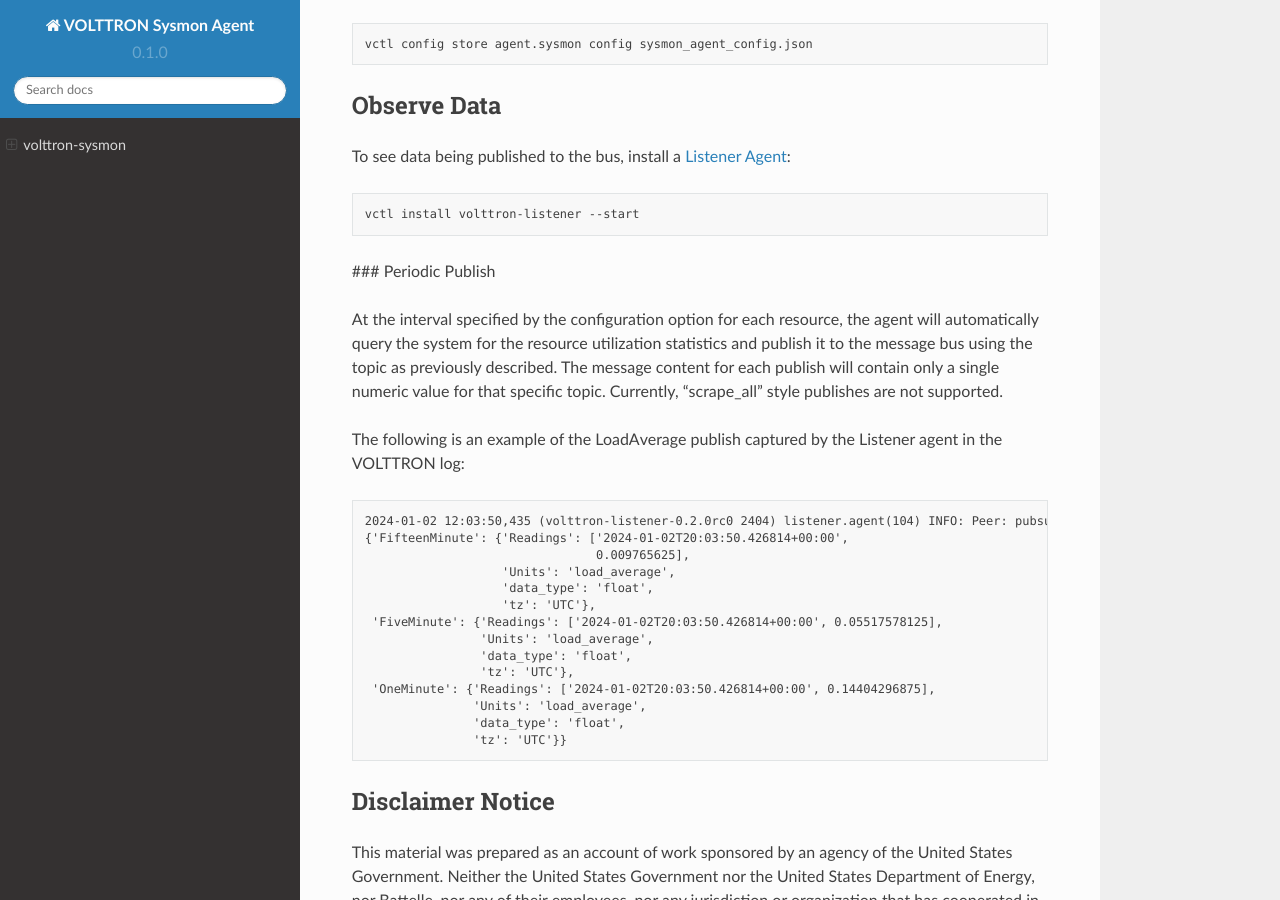
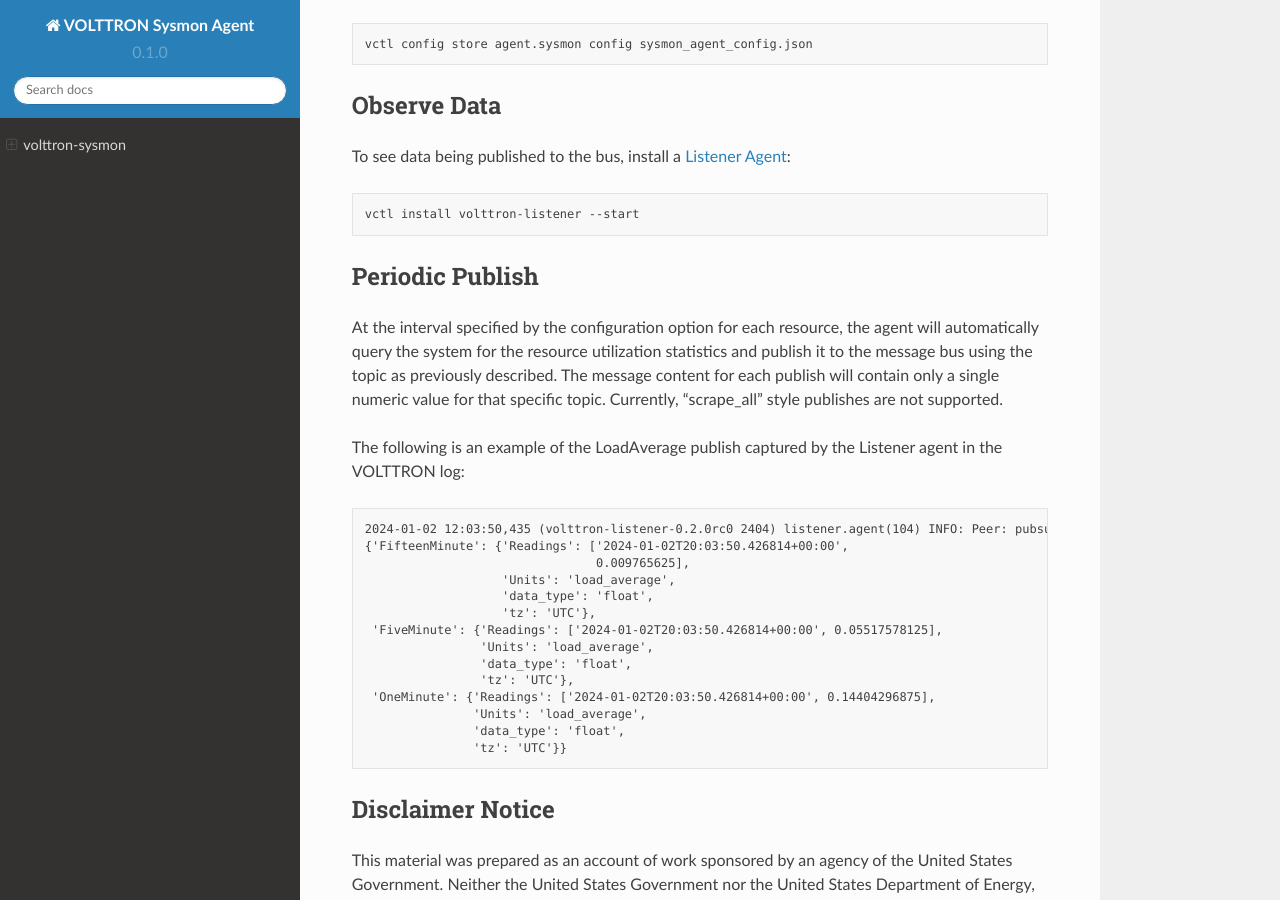
Before and after one commit to schandrika/volttron-sysmon, a Sphinx documentation site: the page built from docs/source/index.rst, in a window 1280 px wide and 900 px high, scrolled down 6895 px. Built offline with Sphinx 7.4.7 and the Read the Docs theme 2.0.0, drawn with Linux system fonts in a browser that asks for light colours.

Commit message:
fixed heading in rst

```diff
--- a/docs/source/index.rst
+++ b/docs/source/index.rst
@@ -386,7 +386,8 @@
 
     vctl install volttron-listener --start
 
-### Periodic Publish
+Periodic Publish
+----------------
 
 At the interval specified by the configuration option for each resource, the agent will automatically query the system for the resource utilization statistics and publish it to the message bus using the topic as previously described. The message content for each publish will contain only a single numeric value for that specific topic. Currently, “scrape_all” style publishes are not supported.
 
```
